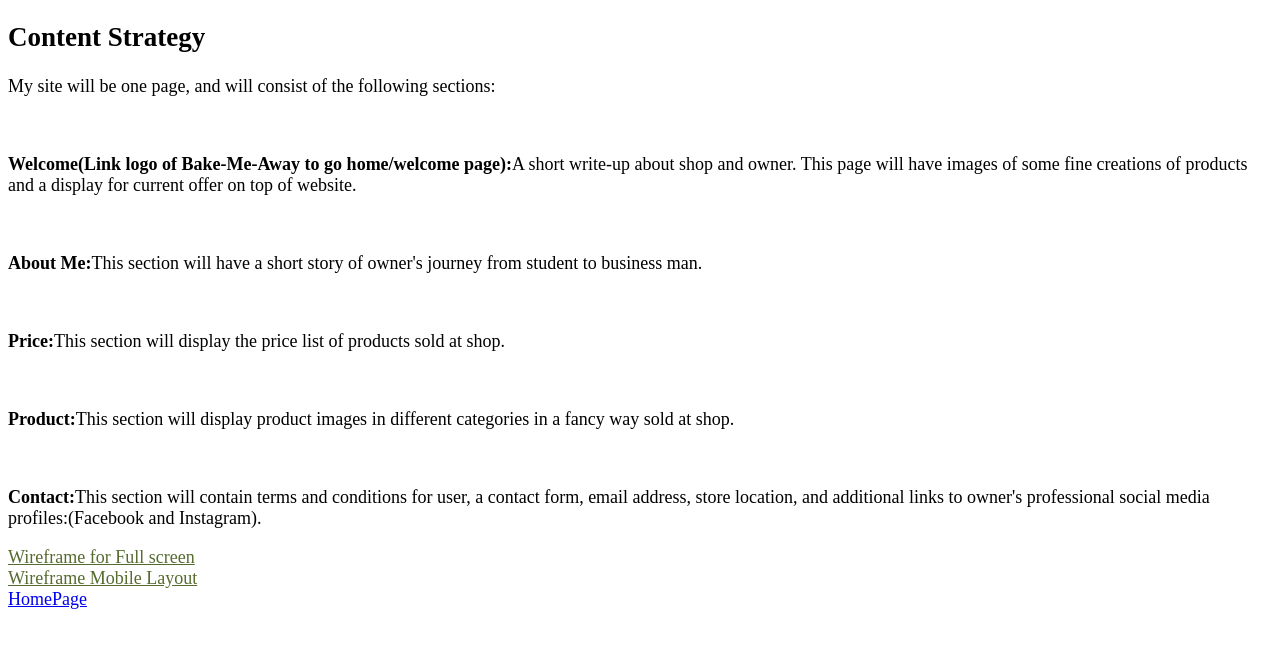
After one commit to rhariyani/PWP-BAKE_ME_AWAY, a PHP site: page /milestone-2.php in a window 1280 px wide. The commit adds this page. Shown: the top 648 px of the page. Run offline with PHP 8.4, Linux system fonts and the light colour scheme.

Commit message:
Milestone2 submission with WireFrame.

```diff
--- a/public_html/documentation/index.php
+++ b/public_html/documentation/index.php
@@ -9,8 +9,8 @@
 	<body style="font-size: large">
 		<h2>Welcome</h2>
 		<a href="milestone-1.php" style="color: darkolivegreen ">MileStone1</a><br>
-		<a href="milestone2.php" style="color: darkolivegreen">MileStone2</a><br>
-		<a href="wireframe.php" style="color: darkolivegreen">Wireframe for Full screen</a><br>
-		<a href="wireframemobilelook.php" style="color: darkolivegreen"> Wireframe Mobile Layout</a>
+		<a href="milestone-2.php" style="color: darkolivegreen">MileStone2</a><br>
+		<a href="wireframe.php" style="color: darkolivegreen">WireFrame Full screen</a><br>
+		<a href="wireframemobilelook.php" style="color: darkolivegreen"> WireFrame Mobile Layout</a>
 	</body>
 </html>
--- /dev/null
+++ b/public_html/documentation/milestone-2.php
@@ -0,0 +1,36 @@
+
+<!DOCTYPE html>
+<html lang="en">
+	<head>
+		<meta charset="UTF-8">
+		<title>Personal Project</title>
+
+	</head>
+	<body style="font-size: large">
+		<div>
+		<h2>Content Strategy</h2>
+
+			<p>My site will be one page, and will consist of the following sections:</p><br>
+
+			<p>	<strong>Welcome(Link logo of Bake-Me-Away to go home/welcome page):</strong>A short write-up about shop and owner.
+			This page will have images of some fine creations of products and a display for current offer on top of website.</p><br>
+
+			<p><strong>About Me:</strong>This section will have a short story of owner's journey from student to business man.</p><br>
+
+			<p>	<strong>Price:</strong>This section will display the price list of products sold at shop.</p><br>
+
+			<p>	<strong>Product:</strong>This section will display product images in different categories in a fancy way sold at shop.</p><br>
+
+			<p><strong>Contact:</strong>This section will contain terms and conditions for user, a contact form, email address, store location, and additional links to owner's professional
+			social media profiles:(Facebook and Instagram).<br>
+		</div>
+      <div>
+			<a href="wireframe.php" style="color: darkolivegreen">Wireframe for Full screen</a><br>
+			<a href="wireframemobilelook.php" style="color: darkolivegreen"> Wireframe Mobile Layout</a><br>
+		</div>
+
+		<div>
+		<a href="index.php">HomePage</a>
+		</div>
+	</body>
+	</html>
```
Also changed, not shown: public_html/documentation/milestone2.php (deleted, +0 -36 lines).
